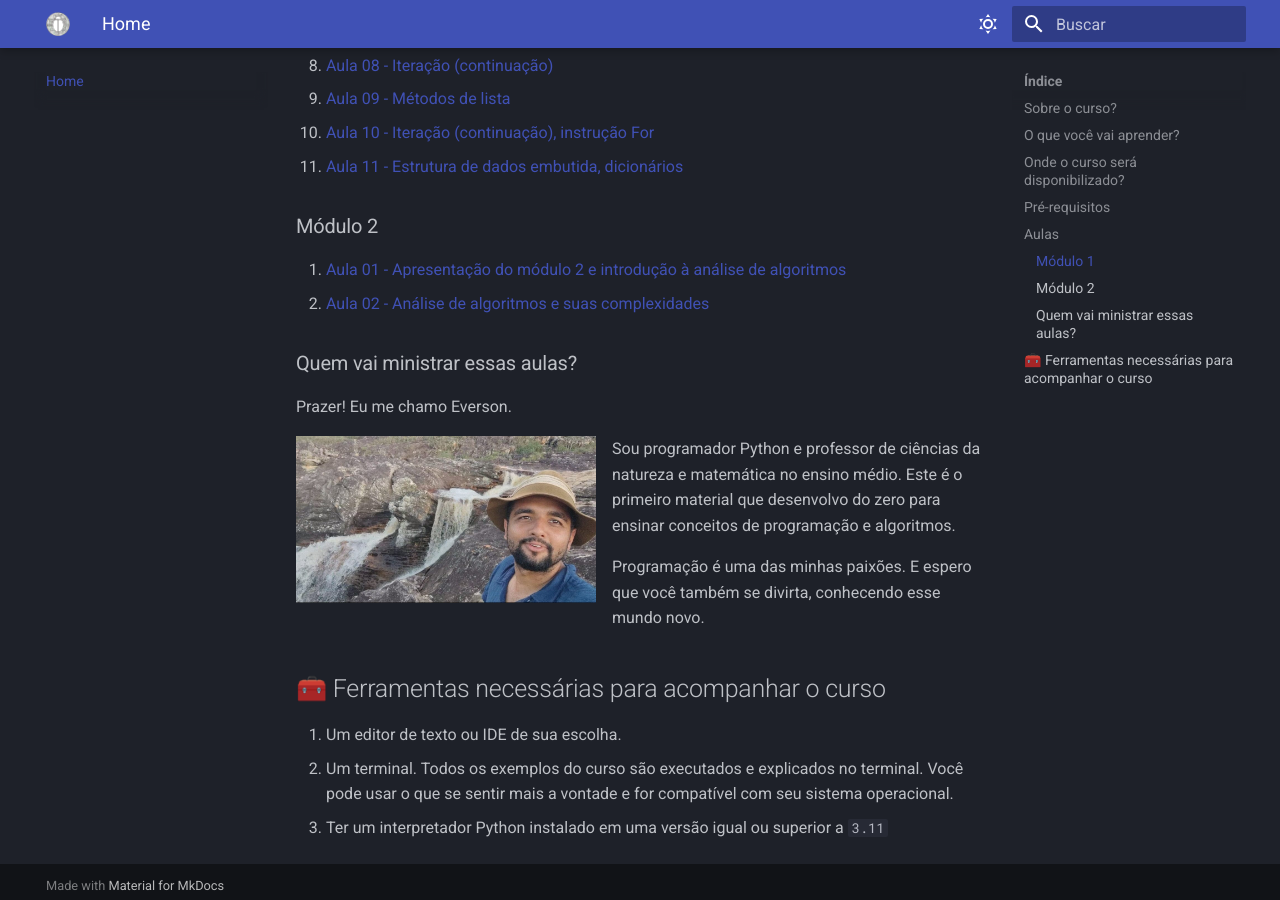
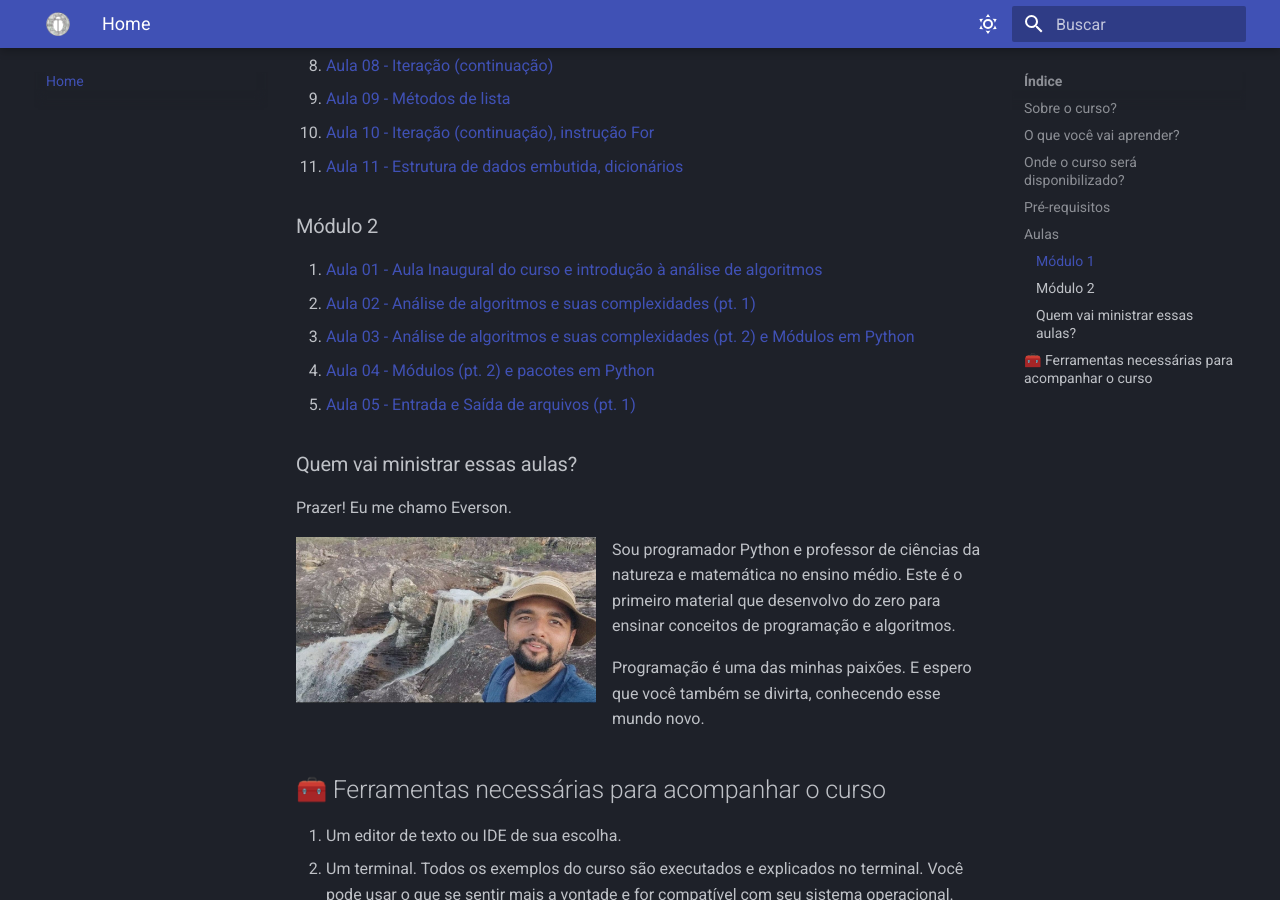
Before and after one commit to eversonott/fundamentos-algoritmos-web, an MkDocs documentation site: the page built from docs/index.md, in a window 1280 px wide and 900 px high, scrolled down 2198 px. Built offline with MkDocs 1.6.1 and Material for MkDocs 9.7.7, drawn with Linux system fonts in a browser that asks for light colours; plug-ins that fetch from the network failed and are left out.

Commit message:
Adição do link das novas aulas disponíveis

```diff
--- a/docs/index.md
+++ b/docs/index.md
@@ -52,8 +52,11 @@ A [Aula 01 - Primeiro contato com a programação](./Módulo 1/aula_01.md) é a
 11. [Aula 11 - Estrutura de dados embutida, dicionários](./Módulo 1/aula_11.md)
 
 ### Módulo 2
-1. [Aula 01 - Apresentação do módulo 2 e introdução à análise de algoritmos](./aula_01.md)
-2. [Aula 02 - Análise de algoritmos e suas complexidades](./aula_02.md)
+1. [Aula 01 - Aula Inaugural do curso e introdução à análise de algoritmos](./Módulo 2/aula_01.md)
+2. [Aula 02 - Análise de algoritmos e suas complexidades (pt. 1)](./Módulo 2/aula_02.md)
+3. [Aula 03 - Análise de algoritmos e suas complexidades (pt. 2) e Módulos em Python](./Módulo 2/aula_03.md)
+4. [Aula 04 - Módulos (pt. 2) e pacotes em Python](./Módulo 2/aula_04.md)
+5. [Aula 05 - Entrada e Saída de arquivos (pt. 1)](./Módulo 2/aula_05.md)
 
 
 
```
